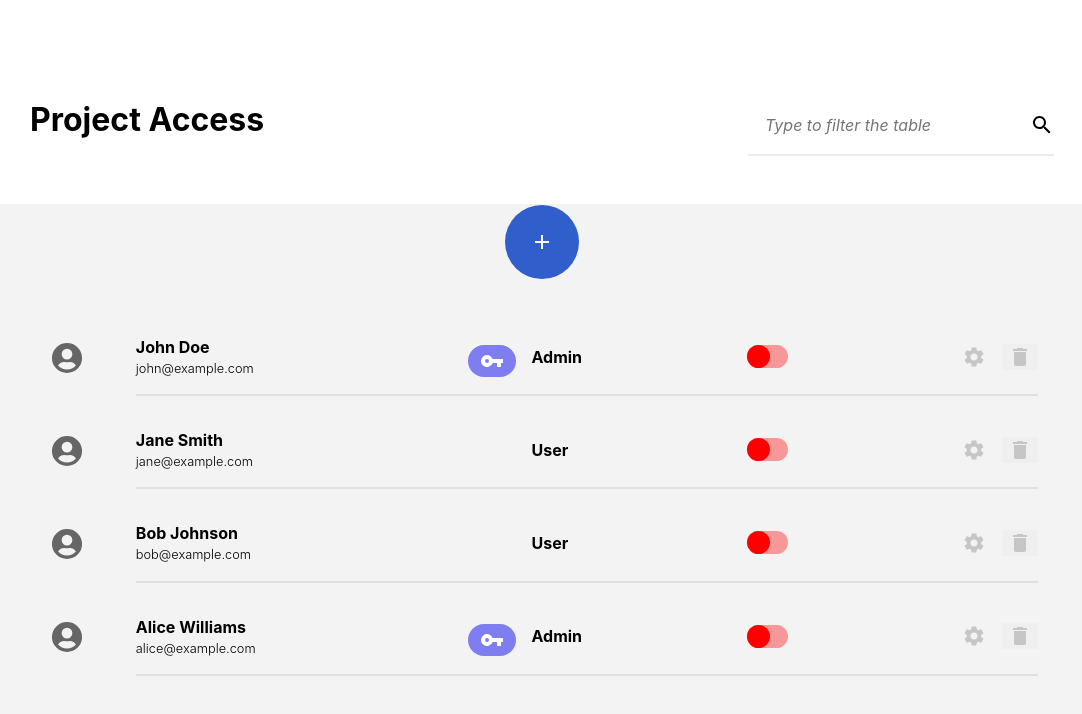
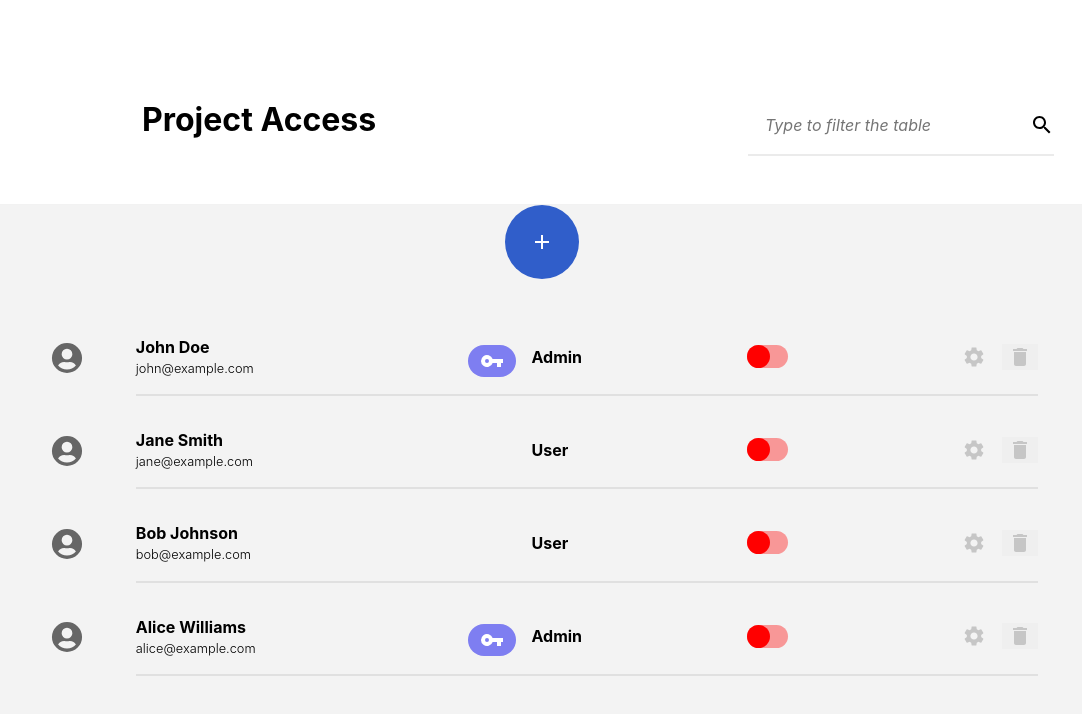
Before and after one commit to teodorazhelyazkova/user-management-tool, a React (Vite) app: page / in a window 1280 px wide. Shown: the top 714 px of the page, without its empty margins (98-1180 px from the left). Built offline with nearby package versions, Linux system fonts and the light colour scheme.

Commit message:
add padding to header title

```diff
--- a/src/components/header/Header.module.scss
+++ b/src/components/header/Header.module.scss
@@ -7,4 +7,8 @@
   border-bottom: $black 1px solid;
   background-color: $white;
   padding: 6rem 8rem 3rem 8rem;
+
+  &__Title {
+    padding-left: 7rem;
+  }
 }
--- a/src/components/header/Header.tsx
+++ b/src/components/header/Header.tsx
@@ -14,7 +14,9 @@ export const Header: FC = () => {
 
   return (
     <header className={styles.Header}>
-      <h1>{isDashboardLocation ? DASHBOARD_TITLE : USER_SETUP_TITLE}</h1>
+      <h1 className={styles.Header__Title}>
+        {isDashboardLocation ? DASHBOARD_TITLE : USER_SETUP_TITLE}
+      </h1>
       {isDashboardLocation && <Search />}
     </header>
   );
```
